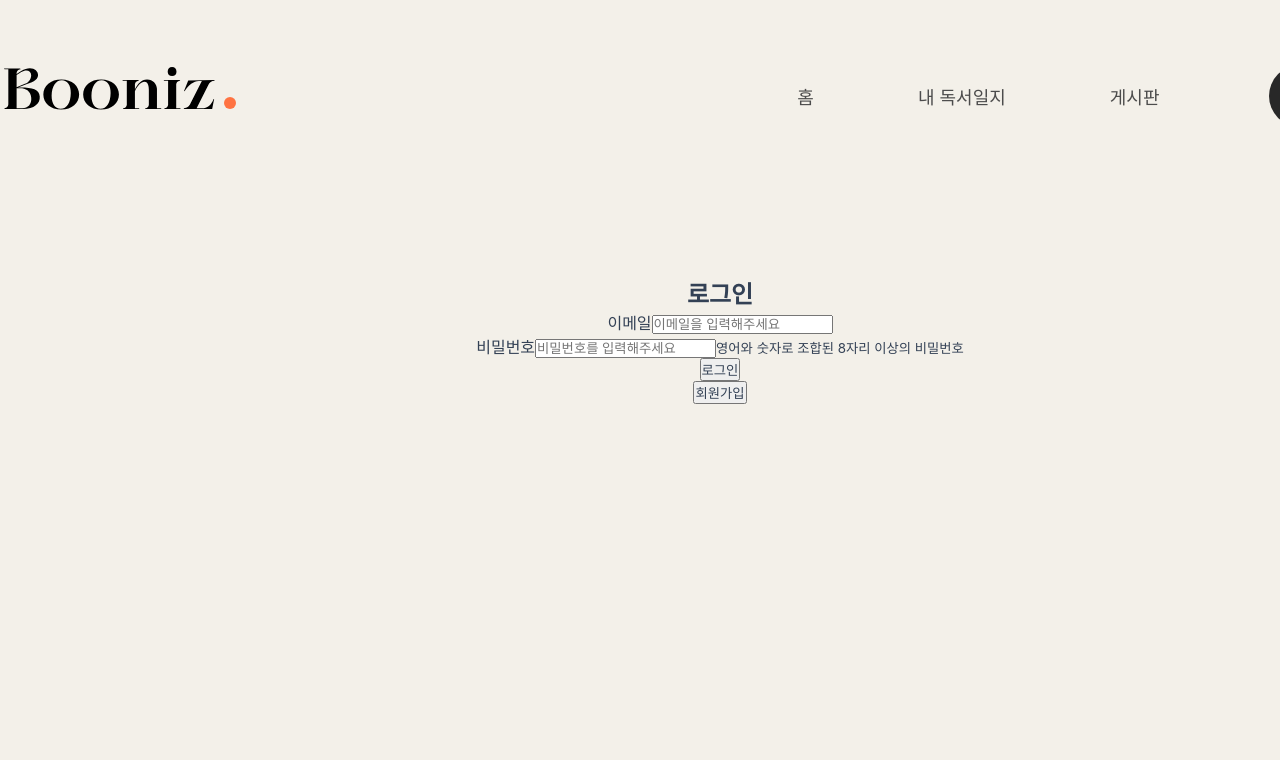
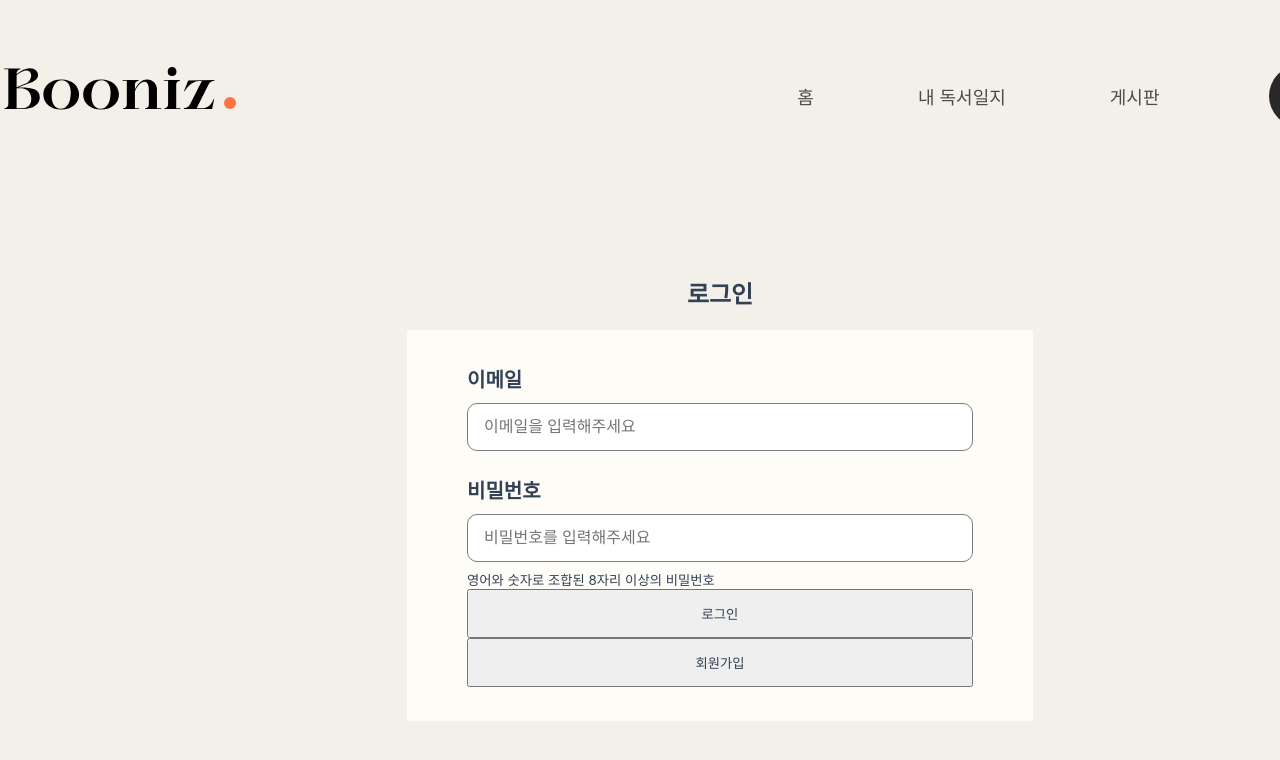
Before and after one commit to sweetpotatozoa/booniz, a React (Create React App) app in the folder client/: page /login in a window 1280 px wide. Shown: the top 760 px of the page. Built offline with nearby package versions, Linux system fonts and the light colour scheme; no server answers.

Commit message:
feat : nav바 css

```diff
--- a/client/src/pages/Login/Login.js
+++ b/client/src/pages/Login/Login.js
@@ -38,8 +38,10 @@ const Login = () => {
       <div className={styles.container}>
         <h2>로그인</h2>
         <form onSubmit={handleLogin} className={styles.form}>
-          <div className='input-group'>
-            <label htmlFor='userName'>이메일</label>
+          <div className={styles.inputBox}>
+            <label htmlFor='userName' className={styles.title}>
+              이메일
+            </label>
             <input
               type='email'
               id='userName'
@@ -47,11 +49,14 @@ const Login = () => {
               onChange={(e) => setUserName(e.target.value)}
               required
               placeholder='이메일을 입력해주세요'
-              className='input'
+              className={styles.input}
+              style={{ marginBottom: '24px' }}
             />
           </div>
-          <div className='input-group'>
-            <label htmlFor='password'>비밀번호</label>
+          <div className={styles.inputBox}>
+            <label htmlFor='password' className={styles.title}>
+              비밀번호
+            </label>
             <input
               type='password'
               id='password'
@@ -59,17 +64,18 @@ const Login = () => {
               onChange={(e) => setPassword(e.target.value)}
               required
               placeholder='비밀번호를 입력해주세요'
-              className='input'
+              className={styles.input}
+              style={{ marginBottom: '8px' }}
             />
             <small>영어와 숫자로 조합된 8자리 이상의 비밀번호</small>
           </div>
           {error && <p className='error'>{error}</p>}
-          <button type='submit' className='button'>
+          <button type='submit' className={styles.button}>
             로그인
           </button>
           <button
             type='button'
-            className='register-button'
+            className={styles.button}
             onClick={handleRegisterRedirect}
           >
             회원가입
--- a/client/src/pages/Login/Login.module.css
+++ b/client/src/pages/Login/Login.module.css
@@ -12,5 +12,33 @@
   flex-direction: column;
   justify-content: center;
   align-items: center;
-  width: 100%;
+  width: 626px;
+  background-color: #fdfcf7;
+  margin-top: 20px;
+  padding: 34px 60px;
 }
+
+.inputBox {
+  display: flex;
+  flex-direction: column;
+}
+
+.title {
+  font-size: 20px;
+  font-weight: bold;
+}
+
+.input {
+  width: 506px;
+  height: 48px;
+  margin-top: 10px;
+  padding: 12px 16px;
+  border: 1px solid #7d7d7d;
+  border-radius: 10px;
+  font-size: 16px;
+}
+
+.button {
+  padding: 13px;
+  width: 506px;
+}
```
